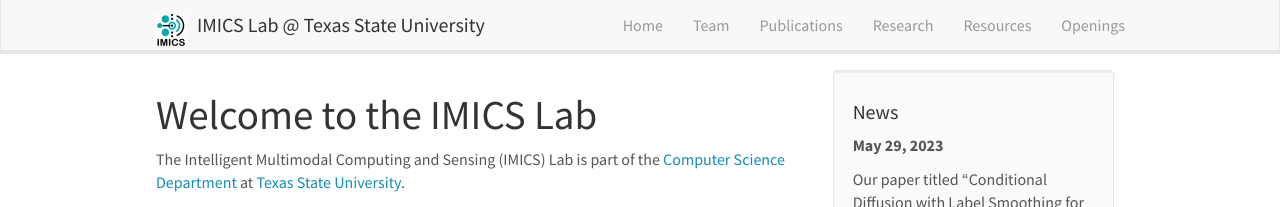
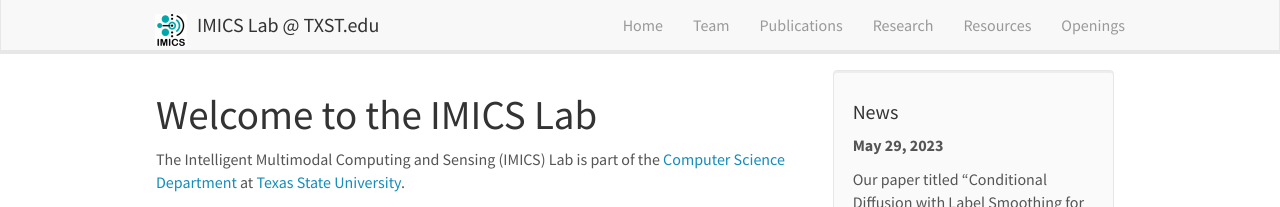
Before and after one commit to imics-lab/imics-lab.github.io, a Jekyll site: the page built from _pages/home.md, in a window 1280 px wide. Shown: the top 207 px of the page. Built offline with Jekyll 4.4.1, drawn with Linux system fonts in a browser that asks for light colours; nearby versions of some CDN libraries.

Commit message:
Fixed css issues

```diff
--- a/_includes/header.html
+++ b/_includes/header.html
@@ -11,7 +11,7 @@
 	  <a class="navbar-brand" href="{{ site.url }}{{ site.baseurl }}/">
 		<div class="logo-container">
 		  <img src="{{ site.url }}{{ site.baseurl }}/images/IMICS_logo_icon_64.ico" alt="IMICS Lab Logo" class="logo-img">
-		  <span class="logo-text">IMICS Lab @ Texas State University</span>
+		  <span class="logo-text">IMICS Lab @ TXST.edu</span>
 		</div>
 	  </a>
 	</div>
--- a/_sass/bootstrap/_code.scss
+++ b/_sass/bootstrap/_code.scss
@@ -41,7 +41,7 @@ kbd {
 pre {
   display: block;
   padding: (($line-height-computed - 1) / 2);
-  margin: 0 0 ($line-height-computed / 2);
+  margin: 0 0 calc($line-height-computed / 2);
   font-size: ($font-size-base - 1); // 14px to 13px
   line-height: $line-height-base;
   word-break: break-all;
--- a/_sass/bootstrap/_type.scss
+++ b/_sass/bootstrap/_type.scss
@@ -25,7 +25,7 @@ h1, .h1,
 h2, .h2,
 h3, .h3 {
   margin-top: $line-height-computed;
-  margin-bottom: ($line-height-computed / 2);
+  margin-bottom: calc($line-height-computed / 2);
 
   small,
   .small {
@@ -35,8 +35,8 @@ h3, .h3 {
 h4, .h4,
 h5, .h5,
 h6, .h6 {
-  margin-top: ($line-height-computed / 2);
-  margin-bottom: ($line-height-computed / 2);
+  margin-top: calc($line-height-computed / 2);
+  margin-bottom: calc($line-height-computed / 2);
 
   small,
   .small {
@@ -56,7 +56,7 @@ h6, .h6 { font-size: $font-size-h6; }
 // -------------------------
 
 p {
-  margin: 0 0 ($line-height-computed / 2);
+  margin: 0 0 calc($line-height-computed / 2);
 }
 
 .lead {
@@ -77,7 +77,7 @@ p {
 // Ex: (12px small font / 14px base font) * 100% = about 85%
 small,
 .small {
-  font-size: floor((100% * $font-size-small / $font-size-base));
+  font-size: floor((100% * calc($font-size-small / $font-size-base)));
 }
 
 mark,
@@ -136,8 +136,8 @@ mark,
 // -------------------------
 
 .page-header {
-  padding-bottom: (($line-height-computed / 2) - 1);
-  margin: ($line-height-computed * 2) 0 $line-height-computed;
+  padding-bottom: (calc($line-height-computed / 2) - 1);
+  margin: calc($line-height-computed * 2) 0 $line-height-computed;
   border-bottom: 1px solid $page-header-border-color;
 }
 
@@ -149,7 +149,7 @@ mark,
 ul,
 ol {
   margin-top: 0;
-  margin-bottom: ($line-height-computed / 2);
+  margin-bottom: calc($line-height-computed / 2);
   ul,
   ol {
     margin-bottom: 0;
@@ -239,7 +239,7 @@ abbr[data-original-title] {
 
 // Blockquotes
 blockquote {
-  padding: ($line-height-computed / 2) $line-height-computed;
+  padding: calc($line-height-computed / 2) $line-height-computed;
   margin: 0 0 $line-height-computed;
   font-size: $blockquote-font-size;
   border-left: 5px solid $blockquote-border-color;
--- a/_sass/bootstrap/_variables.scss
+++ b/_sass/bootstrap/_variables.scss
@@ -361,8 +361,8 @@ $container-lg:                 $container-large-desktop !default;
 $navbar-height:                    50px !default;
 $navbar-margin-bottom:             $line-height-computed !default;
 $navbar-border-radius:             $border-radius-base !default;
-$navbar-padding-horizontal:        floor(($grid-gutter-width / 2)) !default;
-$navbar-padding-vertical:          (($navbar-height - $line-height-computed) / 2) !default;
+$navbar-padding-horizontal:        floor(calc($grid-gutter-width / 2)) !default;
+$navbar-padding-vertical:          calc(($navbar-height - $line-height-computed) / 2) !default;
 $navbar-collapse-max-height:       340px !default;
 
 $navbar-default-color:             $text-color !default;
--- a/_sass/bootstrap/mixins/_grid.scss
+++ b/_sass/bootstrap/mixins/_grid.scss
@@ -6,15 +6,15 @@
 @mixin container-fixed($gutter: $grid-gutter-width) {
   margin-right: auto;
   margin-left: auto;
-  padding-left:  floor(($gutter / 2));
-  padding-right: ceil(($gutter / 2));
+  padding-left:  floor(calc($gutter / 2));
+  padding-right: ceil(calc($gutter / 2));
   @include clearfix;
 }
 
 // Creates a wrapper for a series of columns
 @mixin make-row($gutter: $grid-gutter-width) {
-  margin-left:  ceil(($gutter / -2));
-  margin-right: floor(($gutter / -2));
+  margin-left:  ceil(calc($gutter / -2));
+  margin-right: floor(calc($gutter / -2));
   @include clearfix;
 }
 
@@ -24,8 +24,8 @@
   float: left;
   width: percentage(($columns / $grid-columns));
   min-height: 1px;
-  padding-left:  ($gutter / 2);
-  padding-right: ($gutter / 2);
+  padding-left:  calc($gutter / 2);
+  padding-right: calc($gutter / 2);
 }
 @mixin make-xs-column-offset($columns) {
   margin-left: percentage(($columns / $grid-columns));
@@ -41,8 +41,8 @@
 @mixin make-sm-column($columns, $gutter: $grid-gutter-width) {
   position: relative;
   min-height: 1px;
-  padding-left:  ($gutter / 2);
-  padding-right: ($gutter / 2);
+  padding-left:  calc($gutter / 2);
+  padding-right: calc($gutter / 2);
 
   @media (min-width: $screen-sm-min) {
     float: left;
@@ -69,8 +69,8 @@
 @mixin make-md-column($columns, $gutter: $grid-gutter-width) {
   position: relative;
   min-height: 1px;
-  padding-left:  ($gutter / 2);
-  padding-right: ($gutter / 2);
+  padding-left:  calc($gutter / 2);
+  padding-right: calc($gutter / 2);
 
   @media (min-width: $screen-md-min) {
     float: left;
@@ -97,8 +97,8 @@
 @mixin make-lg-column($columns, $gutter: $grid-gutter-width) {
   position: relative;
   min-height: 1px;
-  padding-left:  ($gutter / 2);
-  padding-right: ($gutter / 2);
+  padding-left:  calc($gutter / 2);
+  padding-right: calc($gutter / 2);
 
   @media (min-width: $screen-lg-min) {
     float: left;
```
Also changed, not shown: _pages/resources.md (+2 -0 lines).
